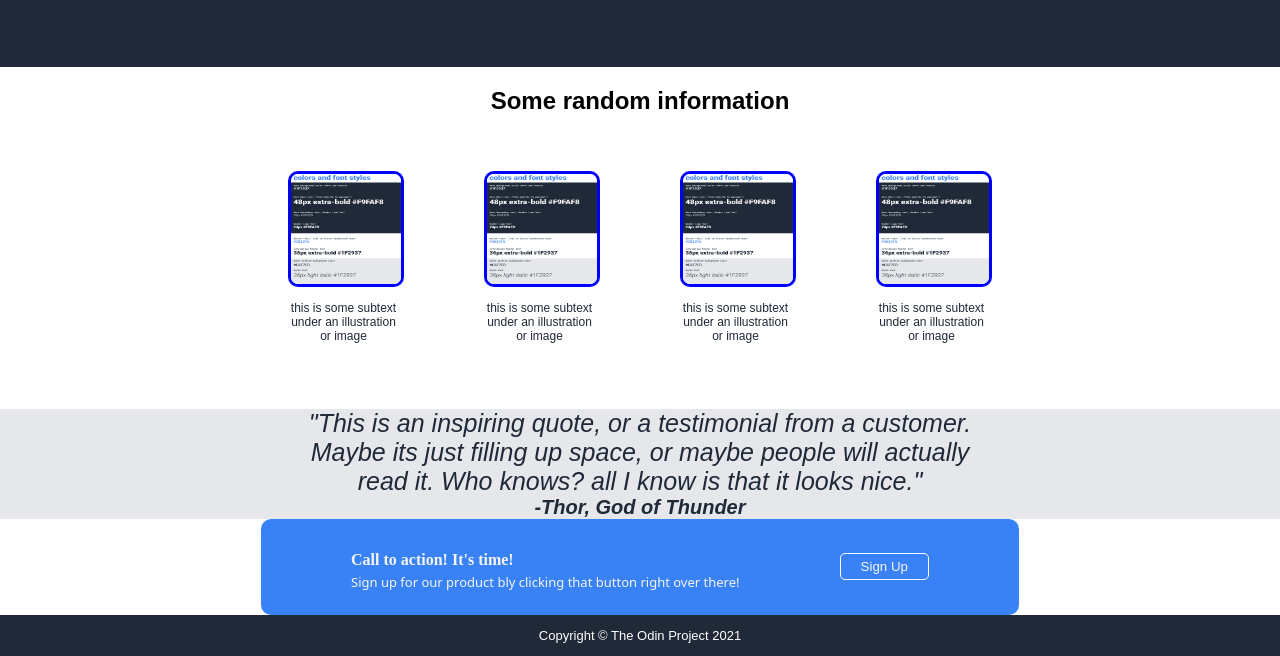
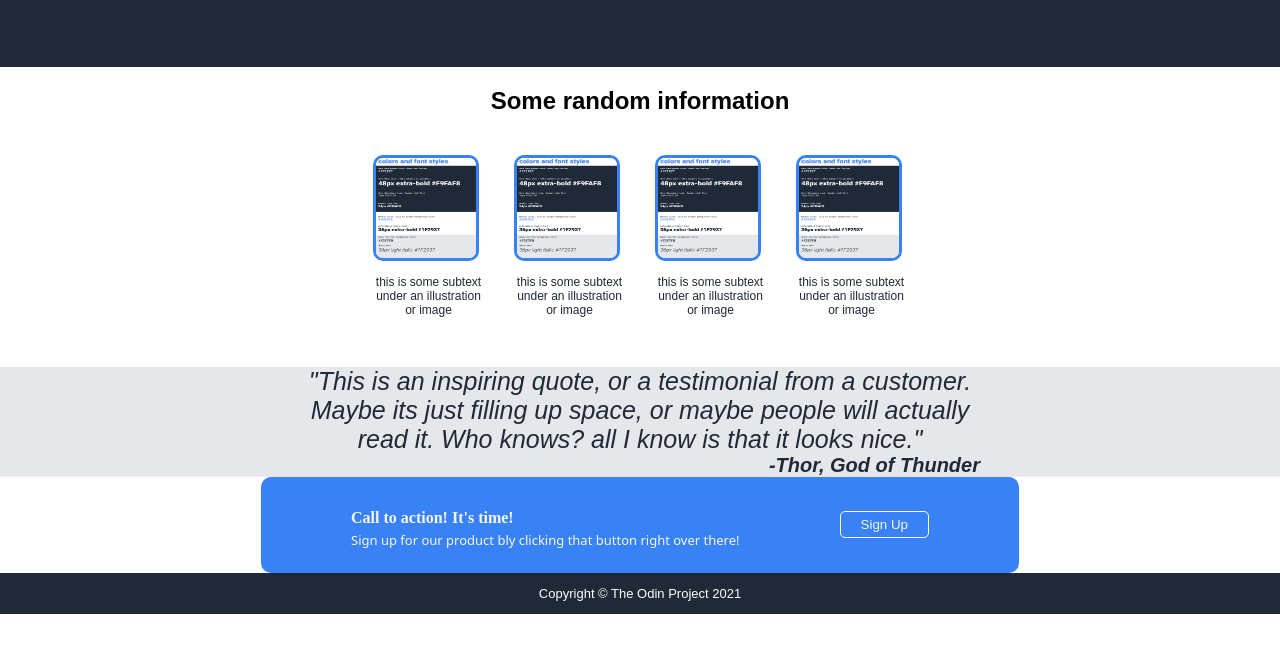
Before and after one commit to iDanteModo/Landing-Page, a plain HTML site: page index.html in a window 1280 px wide. Shown: the part 260-916 px from the top of the page. After the commit the page ends 874 px from the top, so only its background shows below. Drawn offline with Linux system fonts and the light colour scheme.

Commit message:
Solved the distance between photos, the figure was the problem

```diff
--- a/style.css
+++ b/style.css
@@ -106,6 +106,7 @@ main {
     justify-content: center;
     align-items: center;
     margin-bottom: -50px;
+
 }
 .information h2 {
     text-align: center;
@@ -116,13 +117,18 @@ main {
 
 
 .images img {
-    height: 110px;
-    width: 110px;
-    border: 3px solid blue;
+    height: 100px;
+    width: 100px;
+    border: 3px solid #3882F6;
     border-radius: 10px;
     margin-bottom: 10px;
     padding: 0;
+    margin-left: 0px;
+    margin-right: 0px;
 
+}
+figure {
+    margin: 0;
 }
 
 .images figcaption{
@@ -137,9 +143,14 @@ main {
 }
 .images {
     display: flex;
-    justify-content: space-between;
+    justify-content: space-around;
+    align-items: center;
     padding-bottom: 100px;
     flex-wrap: wrap;
+    gap: 30px;
+
+
+
 }
 
 .blockquote {
@@ -162,12 +173,13 @@ main {
 .blockquote p{
     display: flex;
     align-items: center;
-    justify-content: center;
+
     margin: 0 300px;
-    flex-shrink: 5;
 }
 
 .cite {
+    display: flex;
+    justify-content: right;
     text-align: right;
     font-size: 20px;
     font-family: sans-serif;
```
